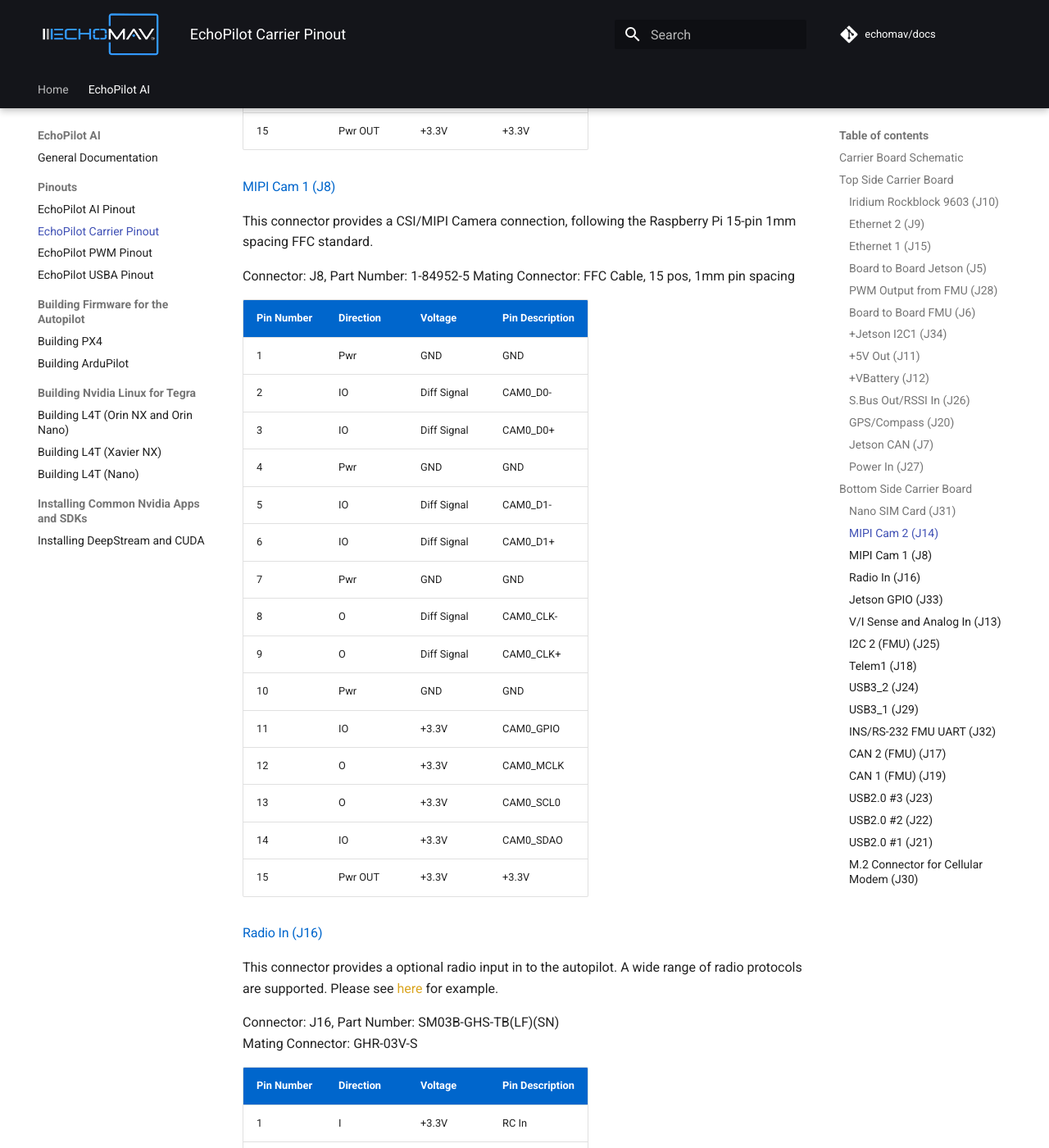
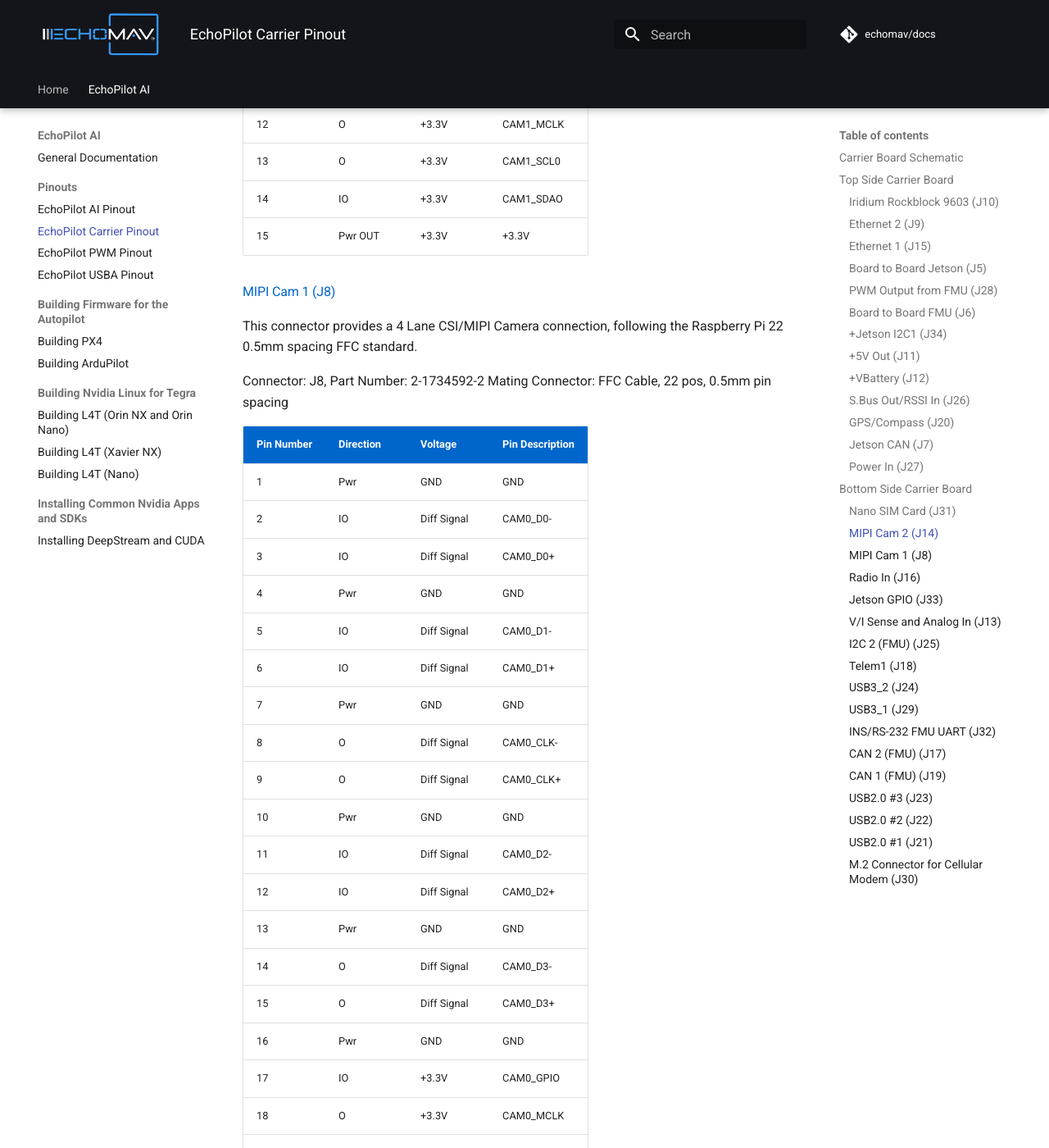
Before and after one commit to EchoMAV/docs, an MkDocs documentation site: the page built from docs/echopilot_carrier_pinout.md, in a window 1280 px wide and 1400 px high, scrolled down 16441 px. Shown: the whole window at 82% size. Built offline with MkDocs 1.6.1 and Material for MkDocs 9.7.7, drawn with Linux system fonts in a browser that asks for light colours; comment, search, counter and statistics services are not loaded; the version menu is left out; some of the changed text lies outside the part shown.

Commit message:
first rev1b commit

```diff
--- a/docs/echopilot_carrier_pinout.md
+++ b/docs/echopilot_carrier_pinout.md
@@ -100,15 +100,15 @@
 | 29         |  IO         |  Diff Signal       | CAM1_D0+                  |
 | 30         |  IO         |  Diff Signal       | CAM1_D0-                  |
 | 31         |  Pwr         |   GND      | GND                  |
-| 32         |  IO         |  1.8V       | I2S0_DOUT                |
-| 33         |  IO         |  1.8V       | I2SO_DIN                  |
-| 34         |  IO         |  1.8V       | I2SO_FS                  |
-| 35         |  IO         |  1.8V       | I2SO_SCLK                  |
-| 36         |  IO         |  1.8V       | AUDIO_MCLK                 |
-| 37         |  IO         |  1.8V       | GPIO12                  |
-| 38         | IO          |  1.8V       | GPIO10                  |
-| 39         |   Pwr        |  GND       | GND                  |
-| 40         |   O        |   3.3V      | IRIDIUM RX UART                  |
+| 32         |  IO         |  Diff Signal       | CAM2_D2+                  |
+| 33         |  IO         |  Diff Signal       | CAM2_D2-                  |
+| 34         |  Pwr         |   GND      | GND                  |
+| 35         |  IO         |  Diff Signal       | CAM0_D3+                  |
+| 36         |  IO         |  Diff Signal       | CAM0_D3-                  |
+| 37         |  IO         |  1.8V       | I2SO_DIN                  |
+| 38         |  IO         |  1.8V       | nMOD_SLEEP                  |
+| 39         |  IO         |  1.8V       | SLEEP/WAKE                  |
+| 40         |  IO         |  1.8V       | I2SO_FS                 |
 | 41         |   IO        |  Diff Signal       |  ETH0 TX-                 |
 | 42         |   IO        |   Diff Signal      |  ETH0 TX+                 |
 | 43         |   IO        |   Diff Signal      |  ETH0 RX-                 |
@@ -376,6 +376,9 @@
 
 ![Bottom Side Components](assets/bottom-side-labels-carrier-board.png)
 
+!!! note
+    The MIPI CAM1 connector shown above does NOT match the Rev1B board, which features a smaller 22 pin 0.5mm FFC connector.
+
 #### Nano SIM Card (J31)
 A Nano SIM card holder. Used only if a M.2 3052 Key B Cellular modem is attached to J30.
 
@@ -405,10 +408,10 @@
 
 
 #### MIPI Cam 1 (J8)
-This connector provides a CSI/MIPI Camera connection, following the Raspberry Pi 15-pin 1mm spacing FFC standard.
+This connector provides a 4 Lane CSI/MIPI Camera connection, following the Raspberry Pi 22 0.5mm spacing FFC standard.
 
-Connector: J8, Part Number: 1-84952-5
-Mating Connector: FFC Cable, 15 pos, 1mm pin spacing
+Connector: J8, Part Number: 2-1734592-2
+Mating Connector: FFC Cable, 22 pos, 0.5mm pin spacing
 
 Pin Number   | Direction     | Voltage       | Pin Description
 ------------ | ------------- | ------------  | ------------
@@ -421,12 +424,19 @@
 7        | Pwr            | GND          | GND
 8        | O            | Diff Signal         | CAM0_CLK-
 9        | O            | Diff Signal          | CAM0_CLK+
-10        | Pwr            | GND         | GND
-11        | IO            | +3.3V          | CAM0_GPIO
-12       | O            | +3.3V         | CAM0_MCLK
-13        | O            | +3.3V          | CAM0_SCL0
-14        | IO            | +3.3V         | CAM0_SDAO
-15        | Pwr OUT            | +3.3V          | +3.3V
+10       | Pwr            | GND          | GND
+11       | IO            | Diff Signal          | CAM0_D2-
+12       | IO            | Diff Signal         | CAM0_D2+
+13       | Pwr            | GND          | GND
+14       | O            | Diff Signal         | CAM0_D3-
+15       | O            | Diff Signal          | CAM0_D3+
+16       | Pwr            | GND         | GND
+17       | IO            | +3.3V          | CAM0_GPIO
+18       | O            | +3.3V         | CAM0_MCLK
+19       | Pwr            | GND         | GND
+20       | O            | +3.3V          | CAM0_SCL0
+21       | IO            | +3.3V         | CAM0_SDAO
+22       | Pwr OUT            | +3.3V          | +3.3V
 
 #### Radio In (J16)
 This connector provides a optional radio input in to the autopilot. A wide range of radio protocols are supported. Please see [here](https://ardupilot.org/copter/docs/common-rc-systems.html) for example.
--- a/mkdocs.yml
+++ b/mkdocs.yml
@@ -83,4 +83,4 @@
       emoji_generator: !!python/name:materialx.emoji.to_svg
 
 copyright: |
-  &copy; 2023 <a href="echomav.com"  target="_blank" rel="noopener">EchoMAV, LLC</a>
+  &copy; 2024 <a href="echomav.com"  target="_blank" rel="noopener">EchoMAV, LLC</a>
```
Also changed, not shown: other parts of docs/echopilot_carrier_pinout.md (+3 -3 lines), 1 other file.
